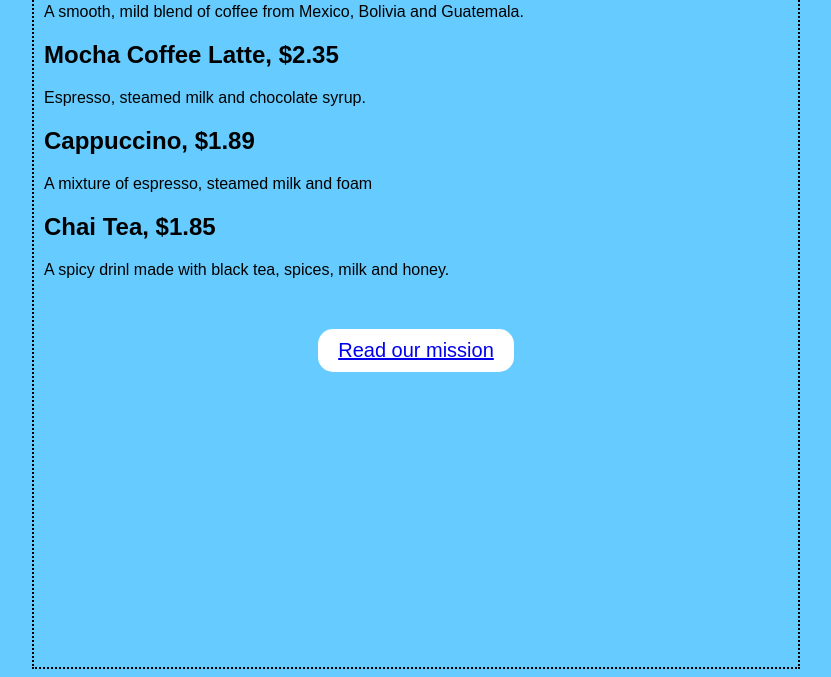
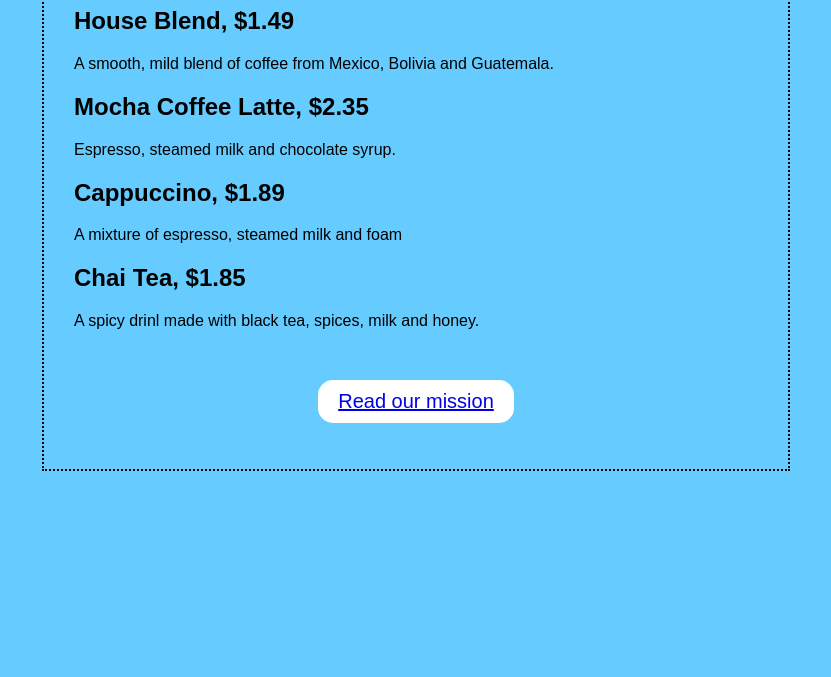
Before and after one commit to Poirot1729/Riddle-Me-Not, a plain HTML site: page index.html in a window 1280 px wide. Shown: the part 123-800 px from the top of the page, without its empty margins (224-1055 px from the left). Drawn offline with Linux system fonts and the light colour scheme.

Commit message:
Update index.css

```diff
--- a/index.css
+++ b/index.css
@@ -2,7 +2,6 @@ body {
 				background-color: #66ccff;
 				margin-left: 20%;
 				margin-right: 20%;
-				border: 2px dotted black;
 				padding: 10px 10px 10px 10px;
 				font-family:sans-serif;
 			}
@@ -14,3 +13,7 @@ body {
 	border-radius: 15px;
 	background-color: white;
 }
+.style{
+	padding: 30px 30px 30px 30px;
+	border: 2px dotted black;
+}
```
